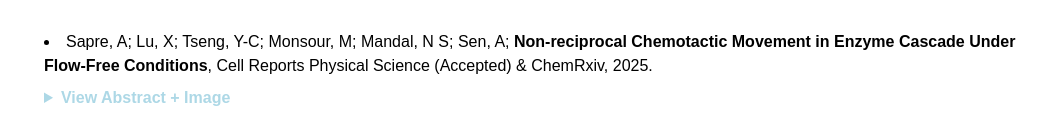
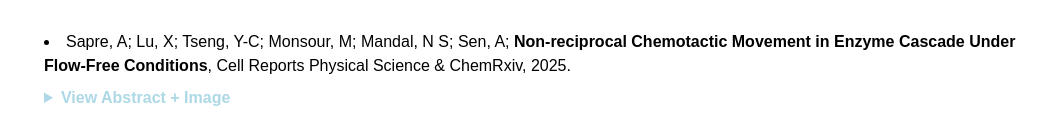
Before and after one commit to AdityaSapre-PhD/AdityaSapre-PhD.github.io, a plain HTML site: page index.html in a window 1280 px wide. Shown: the part 6566-6694 px from the top of the page, without its empty margins (109-1156 px from the left). Drawn offline with Linux system fonts and the light colour scheme.

Commit message:
Update index.html

```diff
--- a/index.html
+++ b/index.html
@@ -380,7 +380,7 @@ nav a { margin: 15px; text-decoration: none; font-weight: bold; }
   <li>
     Sapre, A; Lu, X; Tseng, Y-C; Monsour, M; Mandal, N S; Sen, A;
     <b>Non-reciprocal Chemotactic Movement in Enzyme Cascade Under Flow-Free Conditions</b>,
-    Cell Reports Physical Science (Accepted) & ChemRxiv, 2025.
+    Cell Reports Physical Science & ChemRxiv, 2025.
   </li>
   <details>
     <summary>View Abstract + Image</summary>
```
